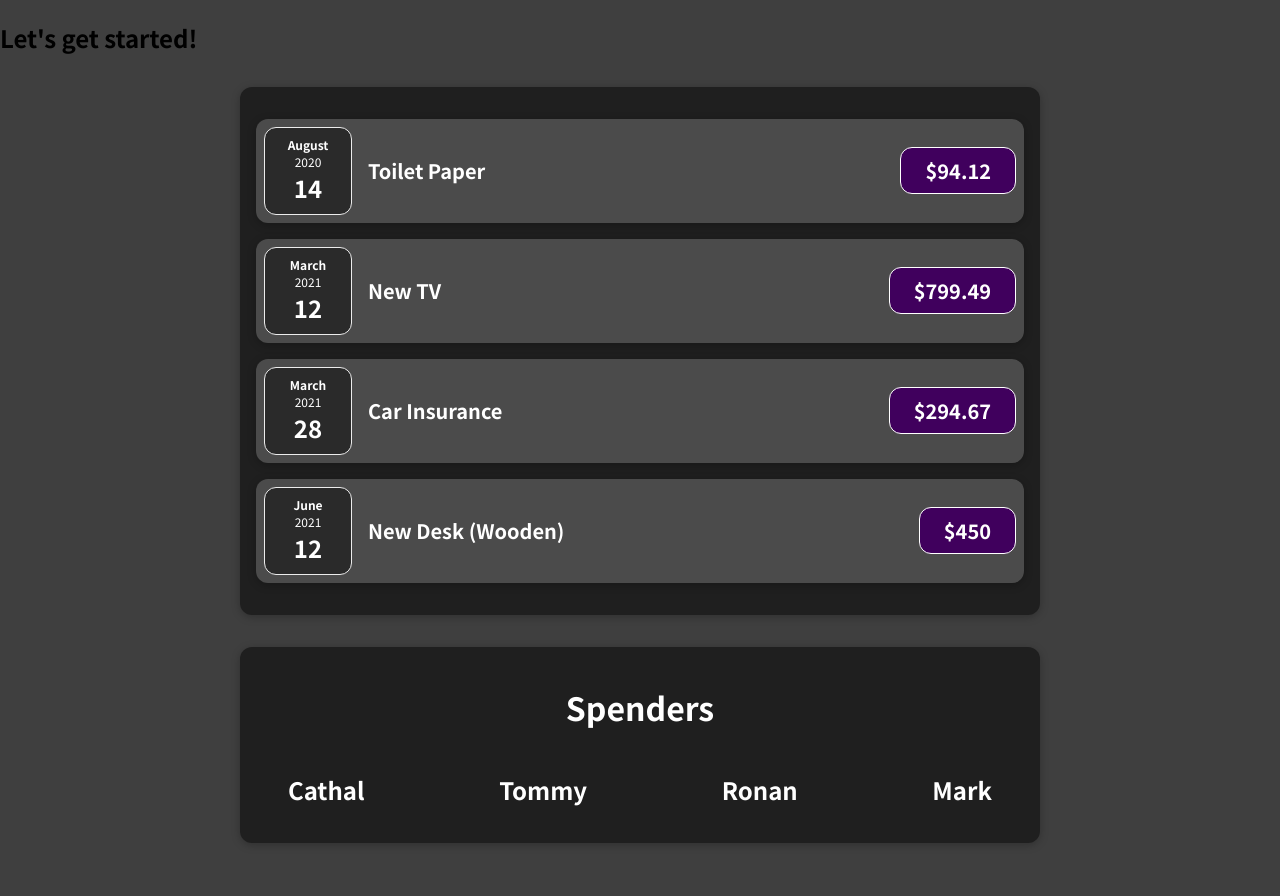
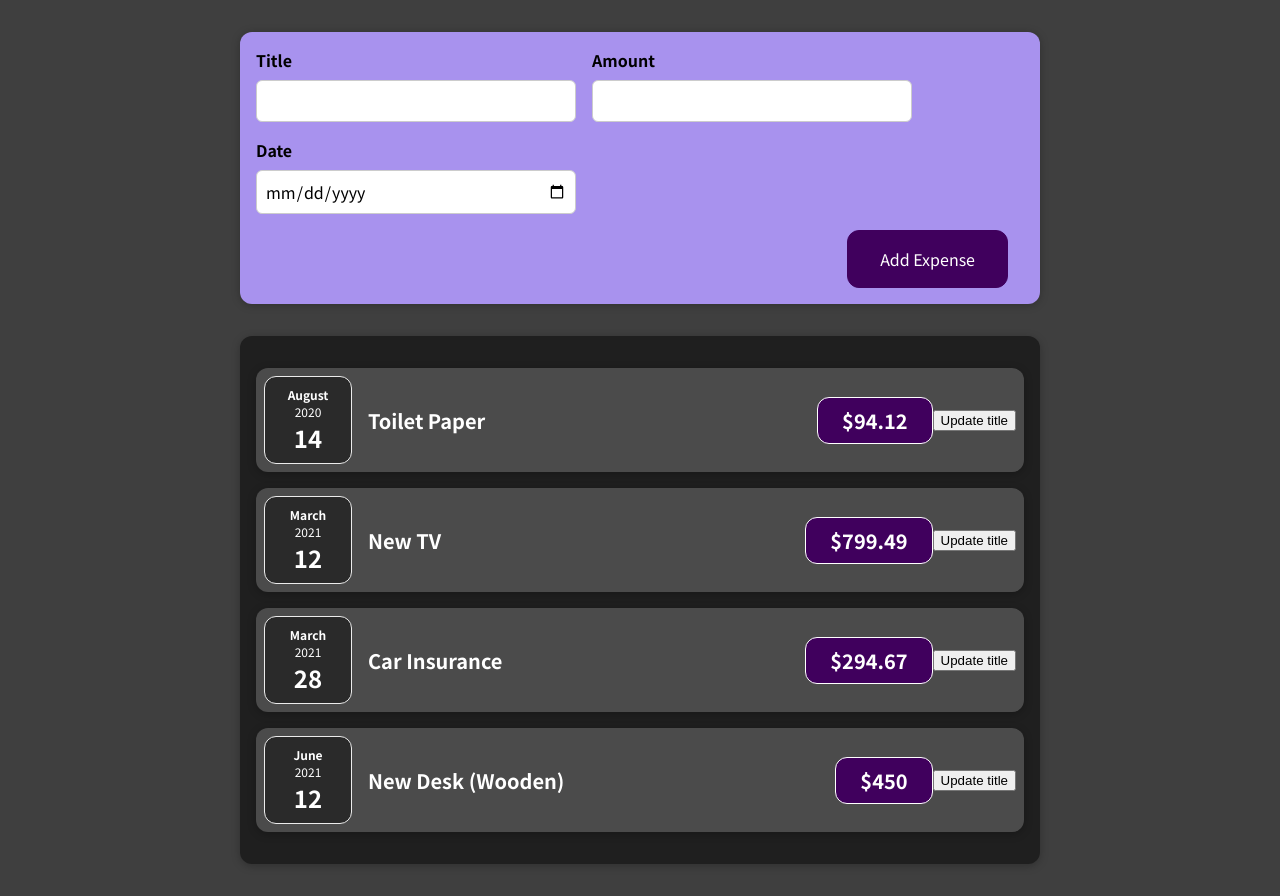
Before and after one commit to GrahamKirwan/React_Project01, a React (Create React App) app: page / in a window 1280 px wide. Before the commit the page ends 875 px from the top, so only its background shows below. Built offline with nearby package versions, Linux system fonts and the light colour scheme.

Commit message:
added NewExpense component

```diff
--- a/src/App.js
+++ b/src/App.js
@@ -1,5 +1,7 @@
+import React from 'react';
+
+import NewExpense from './components/NewExpense/NewExpense';
 import Expenses from "./components/Expenses/Expenses";
-import Spenders from "./components/Spenders/Spenders";
 
 function App() {
   const expenses = [
@@ -8,35 +10,30 @@ function App() {
       title: "Toilet Paper",
       amount: 94.12,
       date: new Date(2020, 7, 14),
-      spender: "Cathal",
     },
     { id: "e2",
       title: "New TV",
       amount: 799.49,
       date: new Date(2021, 2, 12),
-      spender: "Tommy",
     },
     {
       id: "e3",
       title: "Car Insurance",
       amount: 294.67,
       date: new Date(2021, 2, 28),
-      spender: "Ronan",
     },
     {
       id: "e4",
       title: "New Desk (Wooden)",
       amount: 450,
       date: new Date(2021, 5, 12),
-      spender: "Mark",
     },
   ];
 
   return (
     <div>
-      <h2>Let's get started!</h2>
+      <NewExpense />
       <Expenses items={expenses} />
-      <Spenders people={expenses} />
     </div>
   );
 }
--- a/src/components/Expenses/ExpenseItem.js
+++ b/src/components/Expenses/ExpenseItem.js
@@ -1,17 +1,25 @@
+import React, { useState } from 'react'
+
 import ExpenseDate from "./ExpenseDate";
 import Card from "../UI/Card";
 import "./ExpenseItem.css";
 
 function ExpenseItem(props) {
 
+  const [title, setTitle] = useState(props.title);
+
+  function titleHandler(){
+    setTitle("updated");
+  }
 
   return (
     <Card className="expense-item">
       <ExpenseDate date={props.date}/>
       <div className="expense-item__description">
-        <h2>{props.title}</h2>
+        <h2>{title}</h2>
         <div className="expense-item__price">${props.amount}</div>
       </div>
+      <button onClick={titleHandler}>Update title</button>
     </Card>
   );
 }
--- /dev/null
+++ b/src/components/NewExpense/ExpenseForm.css
@@ -0,0 +1,26 @@
+.new-expense__controls {
+    display: flex;
+    flex-wrap: wrap;
+    gap: 1rem;
+    margin-bottom: 1rem;
+    text-align: left;
+  }
+
+  .new-expense__control label {
+    font-weight: bold;
+    margin-bottom: 0.5rem;
+    display: block;
+  }
+
+  .new-expense__control input {
+    font: inherit;
+    padding: 0.5rem;
+    border-radius: 6px;
+    border: 1px solid #ccc;
+    width: 20rem;
+    max-width: 100%;
+  }
+
+  .new-expense__actions {
+    text-align: right;
+  }
--- /dev/null
+++ b/src/components/NewExpense/ExpenseForm.js
@@ -0,0 +1,45 @@
+import React, { useState } from 'react';
+
+import './ExpenseForm.css';
+
+function ExpenseForm() {
+
+    const [enteredTitle, setEnteredTitle] = useState('');
+    const [enteredAmount, setEnteredAmount] = useState('');
+    const [enteredDate, setEnteredDate] = useState('');
+
+    const titleChangeHandler = (event) => {
+        setEnteredTitle(event.target.value);
+    }
+    const amountChangeHandler = (event) => {
+        setEnteredAmount(event.target.value);
+    }
+    const dateChangeHandler = (event) => {
+        setEnteredDate(event.target.value);
+    }
+
+
+    return (
+        <form>
+            <div className="new-expense__controls">
+                <div className="new-expense__control">
+                    <label>Title</label>
+                    <input type="text" onChange={titleChangeHandler} />
+                </div>
+                <div className="new-expense__control">
+                    <label>Amount</label>
+                    <input type="number" min="0.01" step="0.01" onChange={amountChangeHandler} />
+                </div>
+                <div className="new-expense__control">
+                    <label>Date</label>
+                    <input type="date" min="2019-01-01" max="2022-12-31" onChange={dateChangeHandler} />
+                </div>
+            </div>
+            <div className="new-expense__actions">
+                <button type="submit">Add Expense</button>
+            </div>
+        </form>
+    )
+}
+
+export default ExpenseForm;
--- /dev/null
+++ b/src/components/NewExpense/NewExpense.css
@@ -0,0 +1,38 @@
+.new-expense {
+    background-color: #a892ee;
+    padding: 1rem;
+    margin: 2rem auto;
+    width: 50rem;
+    max-width: 95%;
+    border-radius: 12px;
+    text-align: center;
+    box-shadow: 0 1px 8px rgba(0, 0, 0, 0.25);
+  }
+
+  .new-expense button {
+    font: inherit;
+    cursor: pointer;
+    padding: 1rem 2rem;
+    border: 1px solid #40005d;
+    background-color: #40005d;
+    color: white;
+    border-radius: 12px;
+    margin-right: 1rem;
+  }
+
+  .new-expense button:hover,
+  .new-expense button:active {
+    background-color: #510674;
+    border-color: #510674;
+  }
+
+  .new-expense button.alternative {
+    color: #220131;
+    border-color: transparent;
+    background-color: transparent;
+  }
+
+  .new-expense button.alternative:hover,
+  .new-expense button.alternative:active {
+    background-color: #ddb3f8;
+  }
--- /dev/null
+++ b/src/components/NewExpense/NewExpense.js
@@ -0,0 +1,13 @@
+import React from 'react';
+import ExpenseForm from './ExpenseForm';
+import './NewExpense.css';
+
+function NewExpense() {
+    return (
+        <div className="new-expense">
+            <ExpenseForm />
+        </div>
+    )
+};
+
+export default NewExpense;
--- a/src/components/Spenders/Spenders.css
+++ /dev/null
@@ -1,18 +0,0 @@
-.spenders__h1 {
-    color: #fff;
-}
-
-.spenders__card {
-    padding: 1rem 3rem;
-    background-color: rgb(31, 31, 31);
-    margin: 2rem auto;
-    width: 50rem;
-    max-width: 95%;
-    text-align: center;
-}
-
-.spenders__names {
-    display: flex;
-    justify-content: space-between;
-    color: #fff;
-}
--- a/src/components/Spenders/Spenders.js
+++ /dev/null
@@ -1,18 +0,0 @@
-import Card from "../UI/Card";
-import "./Spenders.css";
-
-function Spenders(props) {
-  return (
-    <Card className="spenders__card">
-      <h1 className="spenders__h1">Spenders</h1>
-      <div className="spenders__names">
-        <h2>{props.people[0].spender}</h2>
-        <h2>{props.people[1].spender}</h2>
-        <h2>{props.people[2].spender}</h2>
-        <h2>{props.people[3].spender}</h2>
-      </div>
-    </Card>
-  );
-}
-
-export default Spenders;
```
Also changed, not shown: 1 other file (tests, documents, lock files or other folders).
